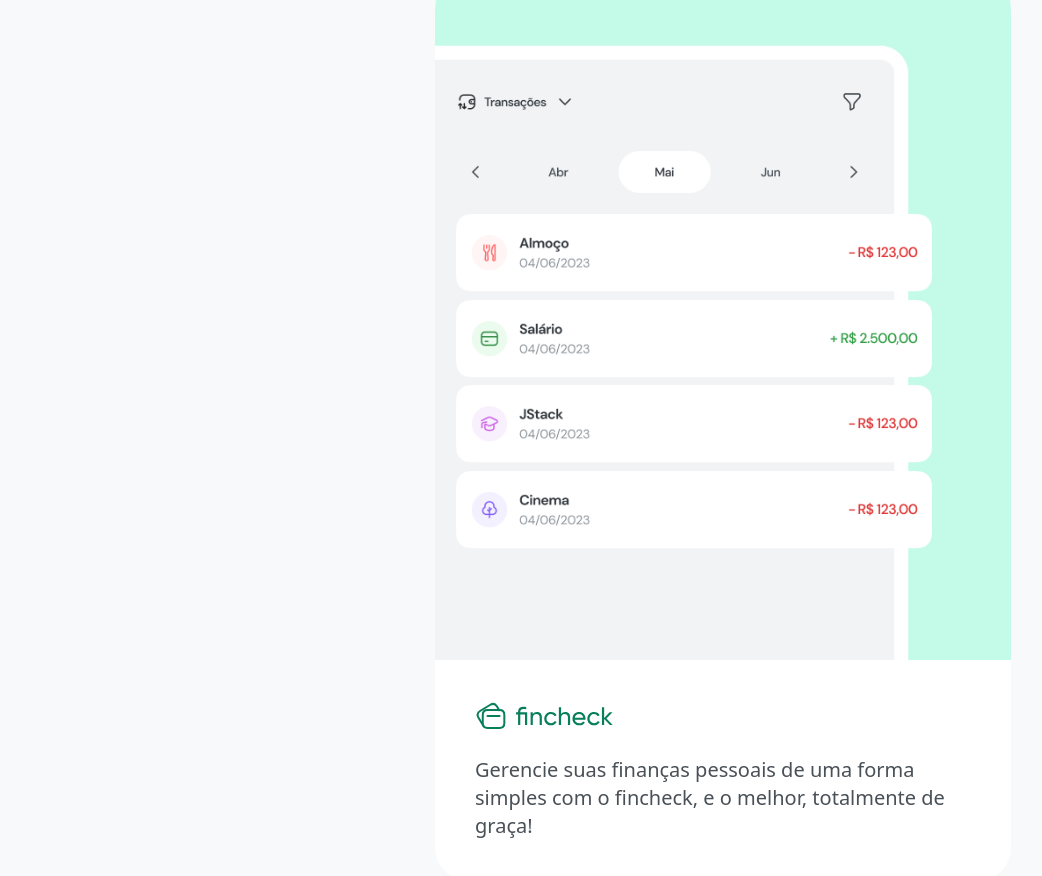
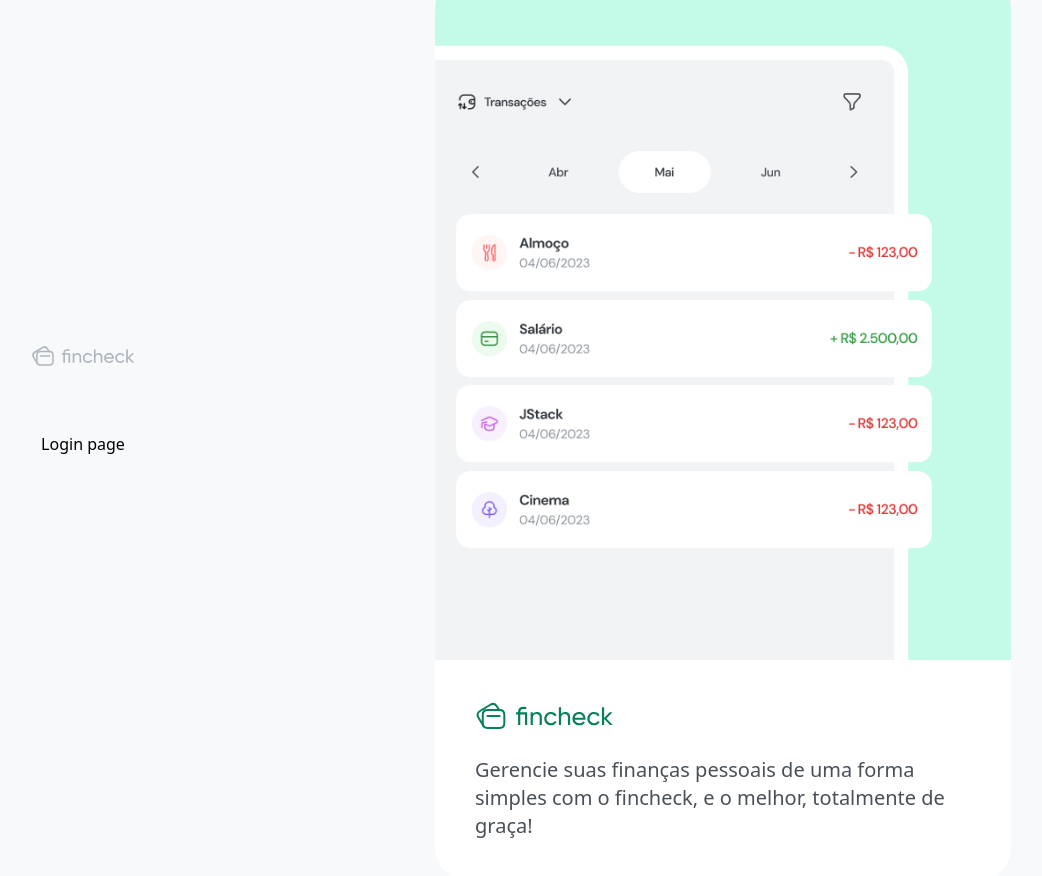
Before and after one commit to ViniFernandesDev/Fincheck, a React (Vite) app in the folder front/: page /login in a window 1280 px wide. Shown: the top 876 px of the page, without its empty margins (237-1279 px from the left). Built offline with nearby package versions, Linux system fonts and the light colour scheme.

Commit message:
feat/session outlet login and register

```diff
--- a/front/src/view/layouts/AuthLayout.tsx
+++ b/front/src/view/layouts/AuthLayout.tsx
@@ -1,10 +1,20 @@
+import { Outlet } from 'react-router-dom';
+import { Logo } from "../../assets/logo"
 import illustration from "../../assets/ilustration.png"
-import { Logo } from "../../assets/logo"
+
 
 export function AuthLayout() {
     return (
         <div className="flex w-full h-full">
-            <div className="w-1/2 h-full"></div>
+            <div className="w-1/2 h-full flex items-center justify-center">
+                <div className="flex-col flex items-center gap-16 min-w-[440px] ">
+                    <Logo className='text-gray-500 h-6' />
+
+                    <div>
+                        <Outlet />
+                    </div>
+                </div>
+            </div>
 
             <div className="w-1/2 h-full flex justify-center items-center p-8 ">
 
```
